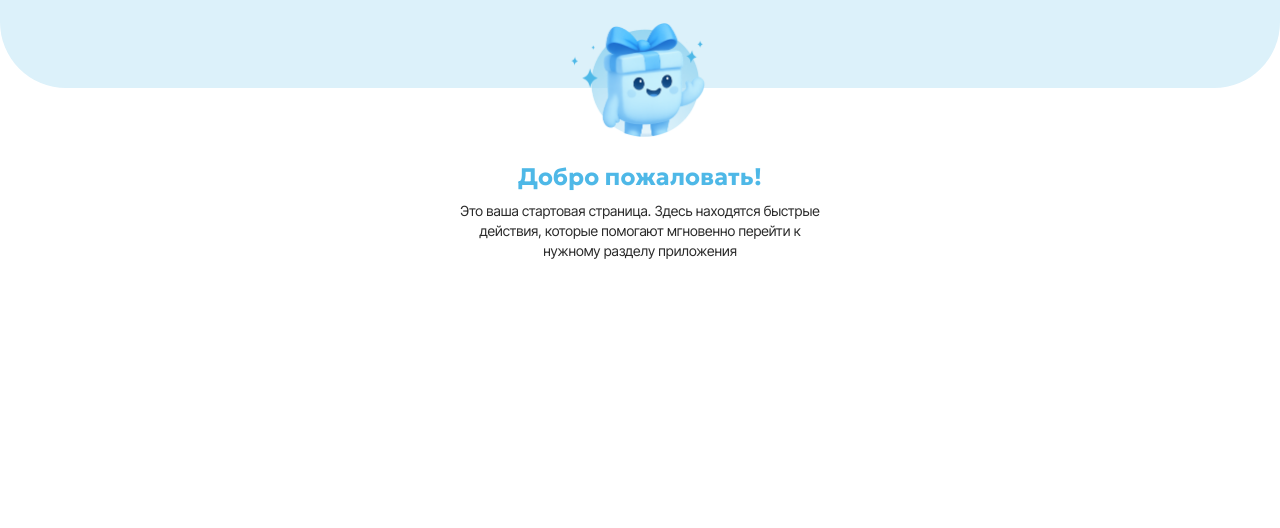
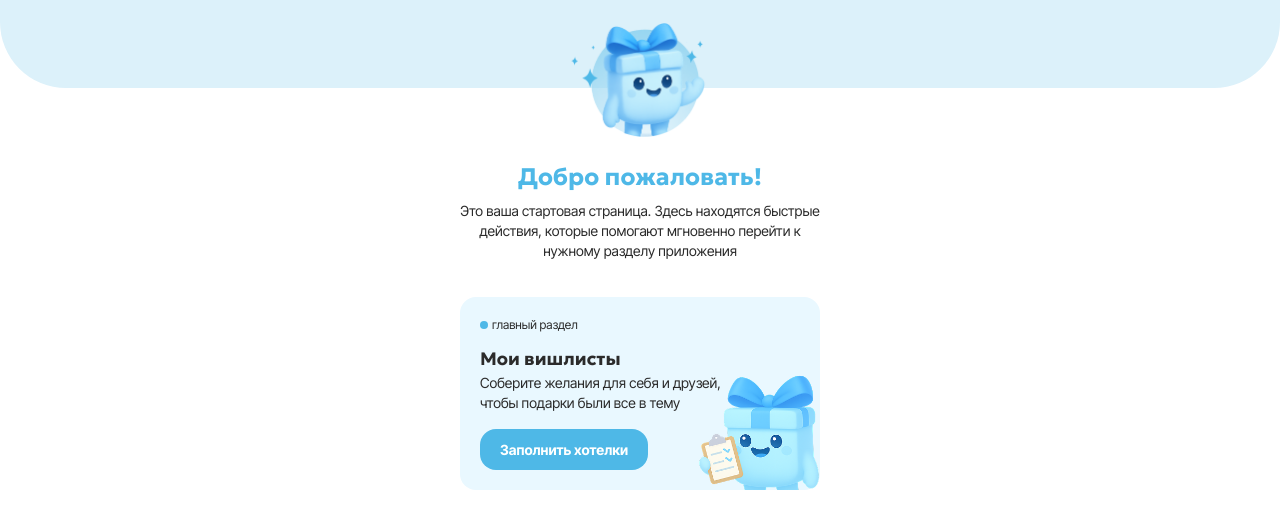
Before and after one commit to kozimovabduvali/Xotelka-mini-app, a plain HTML site: page public/index.html in a window 1280 px wide. Drawn offline with Linux system fonts and the light colour scheme.

Commit message:
hero done

```diff
--- a/public/index.html
+++ b/public/index.html
@@ -12,13 +12,13 @@
 
   <!-- Main -->
   <main>
-    <section class="relative xotelka-main">
-      <div class="relative z-10 p-4">
+    <section class="relative xotelka-main p-4">
+      <div class="w-full max-w-90 mx-auto relative z-10">
         <a href="#" class="block w-max mx-auto mb-6">
           <img src="./assets/images/hero-main.png" alt="hero-main" class="h-30.25 object-contain">
         </a>
 
-        <div class="w-full max-w-90 mx-auto text-center mb-9">
+        <div class="text-center mb-9">
           <h1 class="font-bold text-secondary text-2xl mb-2">
             Добро пожаловать!
           </h1>
@@ -26,6 +26,34 @@
             Это ваша стартовая страница. Здесь находятся быстрые действия, которые помогают мгновенно перейти к нужному
             разделу приложения
           </p>
+        </div>
+
+        <div class="space-y-2">
+          <!-- 1 -->
+          <div class="relative bg-accent rounded-2xl p-5">
+            <div class="text-xs flex items-center gap-1 mb-4">
+              <div class="size-2 rounded-full bg-secondary">
+              </div>
+              <span>
+                главный раздел
+              </span>
+            </div>
+
+            <div class="max-w-[80%] mb-4">
+              <h2 class="font-bold text-lg/5 mb-1">
+                Мои вишлисты
+              </h2>
+              <p class="text-sm/5">
+                Соберите желания для себя и друзей, чтобы подарки были все в тему
+              </p>
+            </div>
+
+            <button class="main-btn-for__mini">
+              Заполнить хотелки
+            </button>
+
+            <img src="./assets/images/right-fon-1.png" alt="img" class="h-30 object-contain absolute z-0 bottom-0 right-0">
+          </div>
         </div>
       </div>
     </section>
--- a/src/input.css
+++ b/src/input.css
@@ -45,6 +45,11 @@
 }
 
 
+@utility main-btn-for__mini {
+  @apply block bg-secondary text-white text-sm font-bold min-h-10.25 rounded-2xl py-2 px-5 transition duration-300 hover:bg-secondary/75
+}
+
+
 @utility link-hover {
   @apply transition duration-300 hover:text-primary/75 hover:underline underline-offset-4
 }
```
Also changed, not shown: public/assets/images/right-fon-1.png (added), public/css/output.css.
